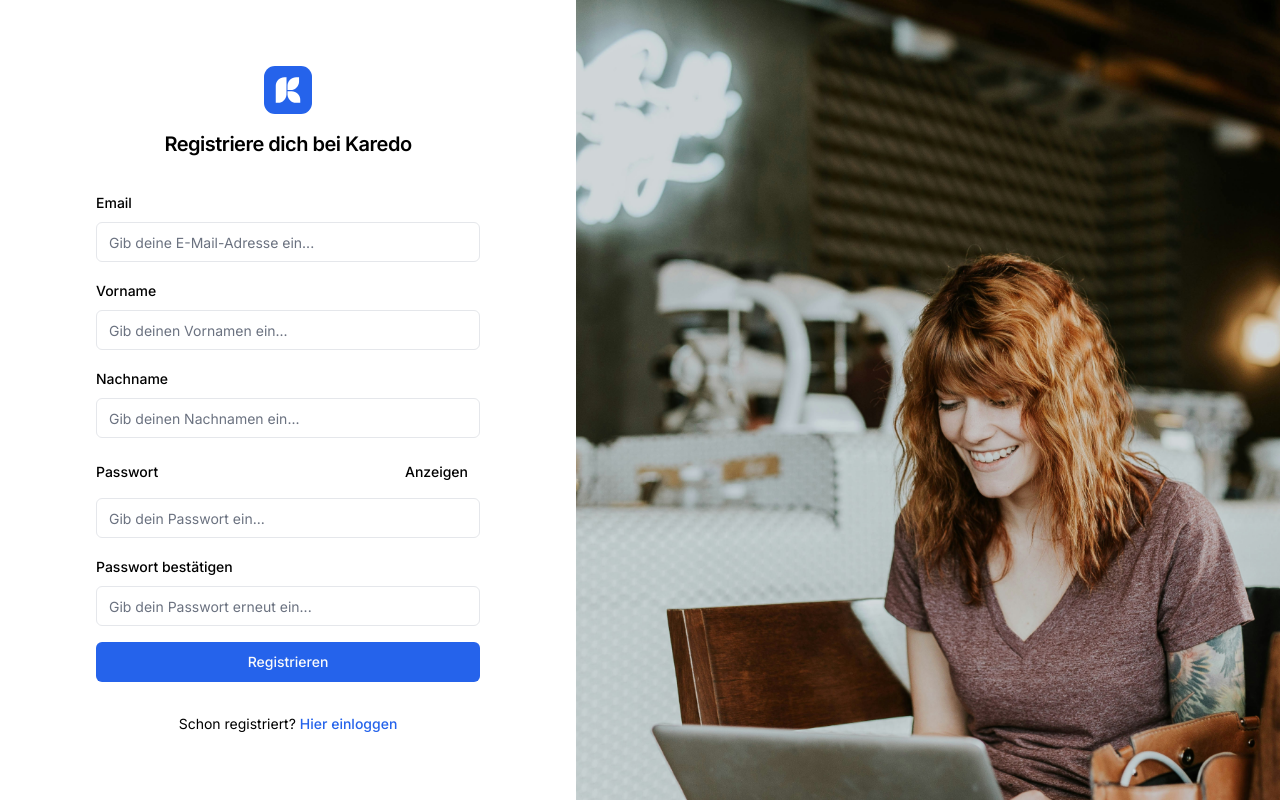
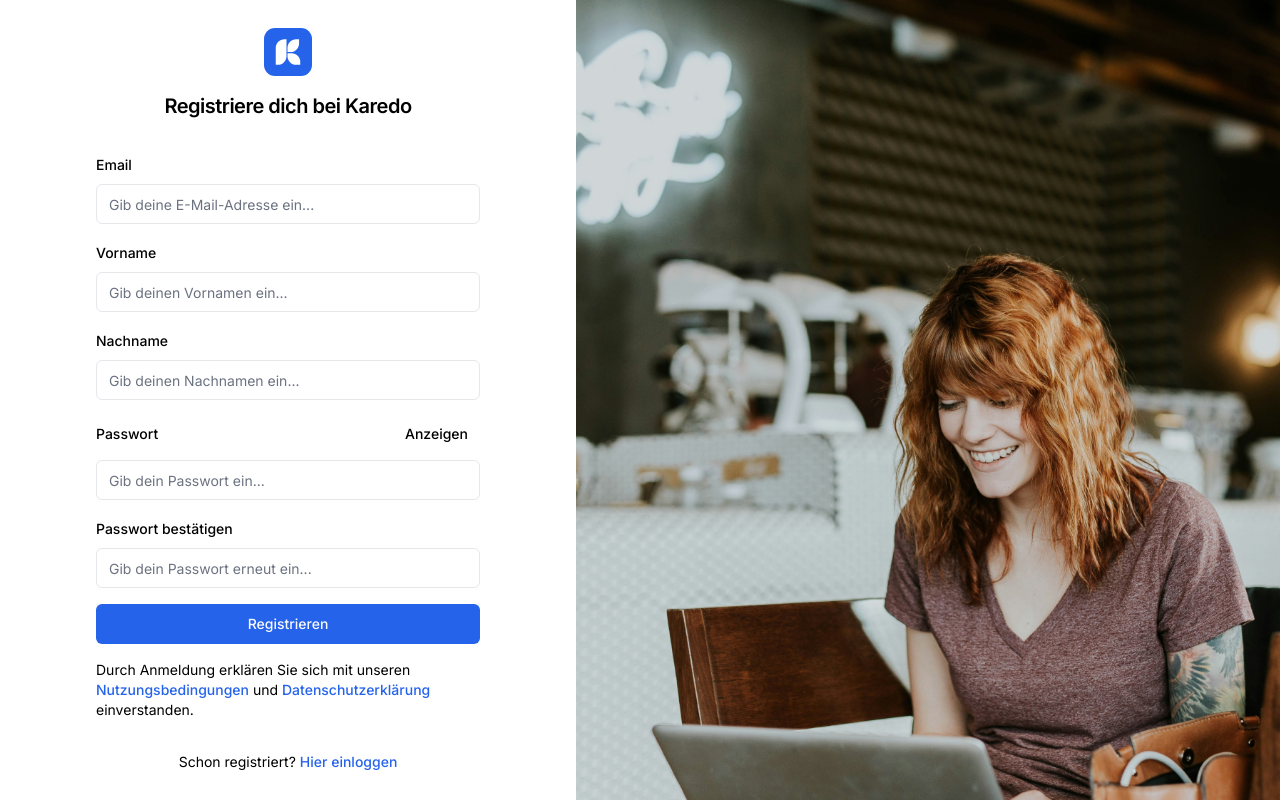
Before and after one commit to karedo-hq/dashboard, a Next.js app: page /auth/register in a window 1280 px wide. Built offline with nearby package versions, Linux system fonts and the light colour scheme.

Commit message:
:speech_balloon: Add register disclaimer

```diff
--- a/app/auth/components/register-form.tsx
+++ b/app/auth/components/register-form.tsx
@@ -17,8 +17,10 @@ import { Button } from '@/components/ui/button';
 import { registerAction } from '../lib/actions/register';
 import { useToast } from '@/lib/hooks/use-toast';
 import { getErrorMessage } from '@/lib/utils/get-error-message';
-import { Typography } from '@/components/ui/typography';
+import { Typography, typographyVariants } from '@/components/ui/typography';
 import EnvelopeBadgeIcon from '@/components/icons/envelope-badge-icon';
+import Link from 'next/link';
+import { cn } from '@/lib/utils/cn';
 
 const formSchema = z
   .object({
@@ -186,6 +188,28 @@ export default function RegisterForm() {
         <Button type="submit" disabled={isSubmitting}>
           {isSubmitting ? 'Lädt...' : 'Registrieren'}
         </Button>
+
+        <Typography as="p" variant="small">
+          Durch Anmeldung erklären Sie sich mit unseren{' '}
+          <Link
+            href="https://www.karedo.io/terms"
+            target="_blank"
+            rel="noopener noreferrer"
+            className={cn(typographyVariants({ variant: 'small' }), 'font-medium text-blue-600')}
+          >
+            Nutzungsbedingungen
+          </Link>{' '}
+          und{' '}
+          <Link
+            href="https://www.karedo.io/privacy"
+            target="_blank"
+            rel="noopener noreferrer"
+            className={cn(typographyVariants({ variant: 'small' }), 'font-medium text-blue-600')}
+          >
+            Datenschutzerklärung
+          </Link>{' '}
+          einverstanden.
+        </Typography>
       </form>
     </Form>
   );
```
